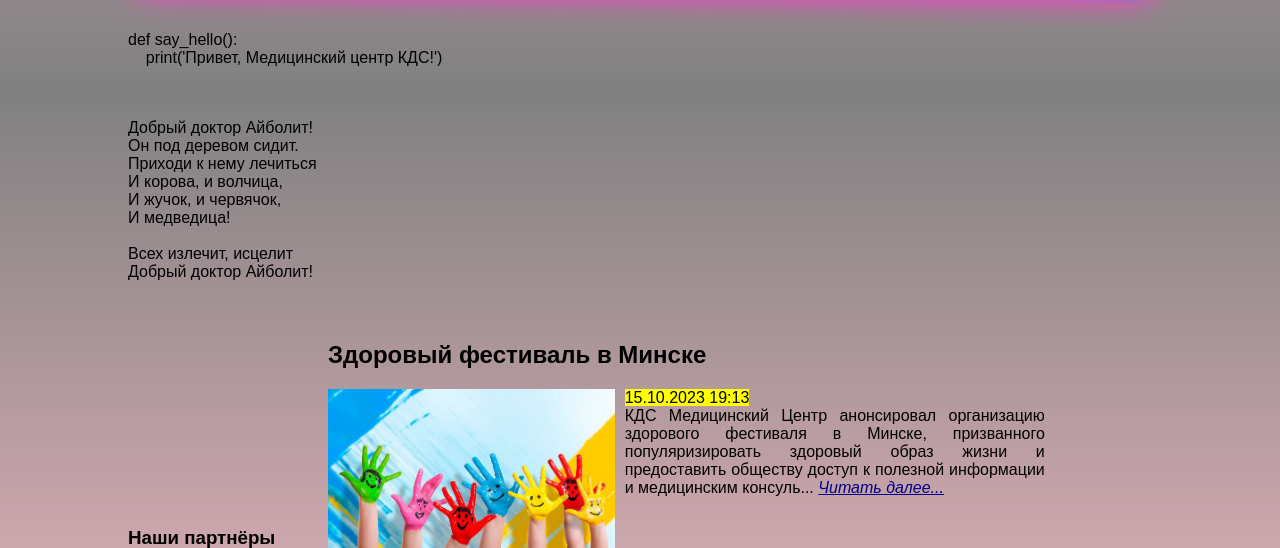
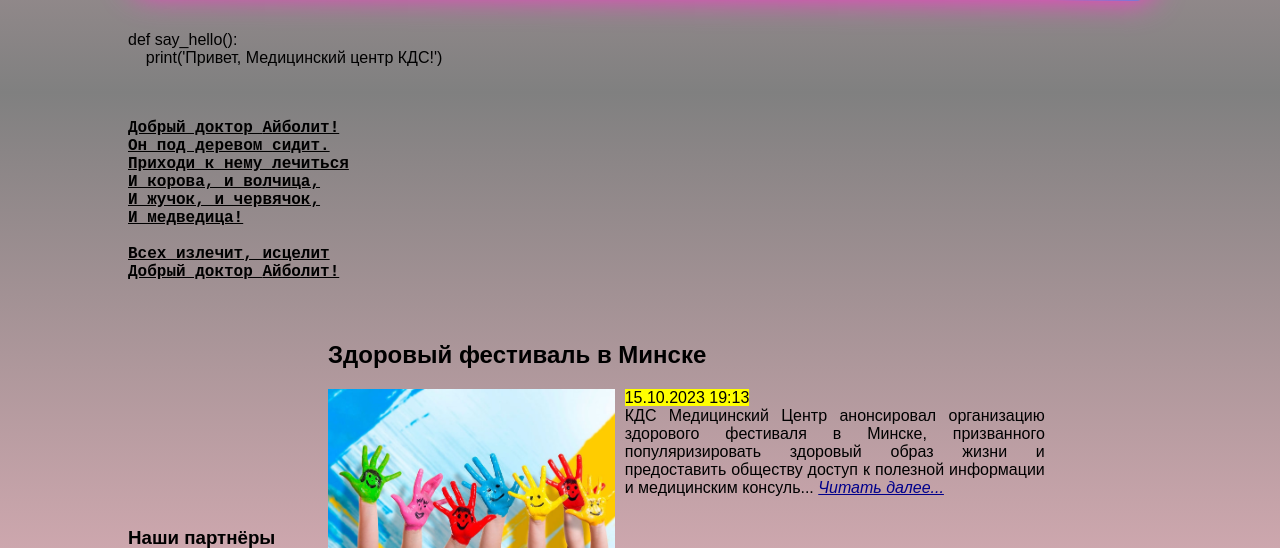
Before and after one commit to denis-pptx/Django-MedicalCenter, a Django app: page / in a window 1280 px wide. Shown: the part 660-1208 px from the top of the page. Run offline with Django 4.2, Linux system fonts and the light colour scheme; data comes from the database, SQL or seed files in the repository.

Commit message:
атрибут начинается С, заканчивается

```diff
--- a/website/static/website/css/home.css
+++ b/website/static/website/css/home.css
@@ -57,3 +57,16 @@
     top: 40px;
     width: 70%;
 }
+
+.introduction > div {
+    font-family: 'Courier New', Courier, monospace;
+}
+
+article[class^="introductio"] div {
+    text-decoration: underline;
+}
+
+article[class$="ntroduction"] div {
+    text-decoration: th;
+    font-weight: bold;
+}
```
